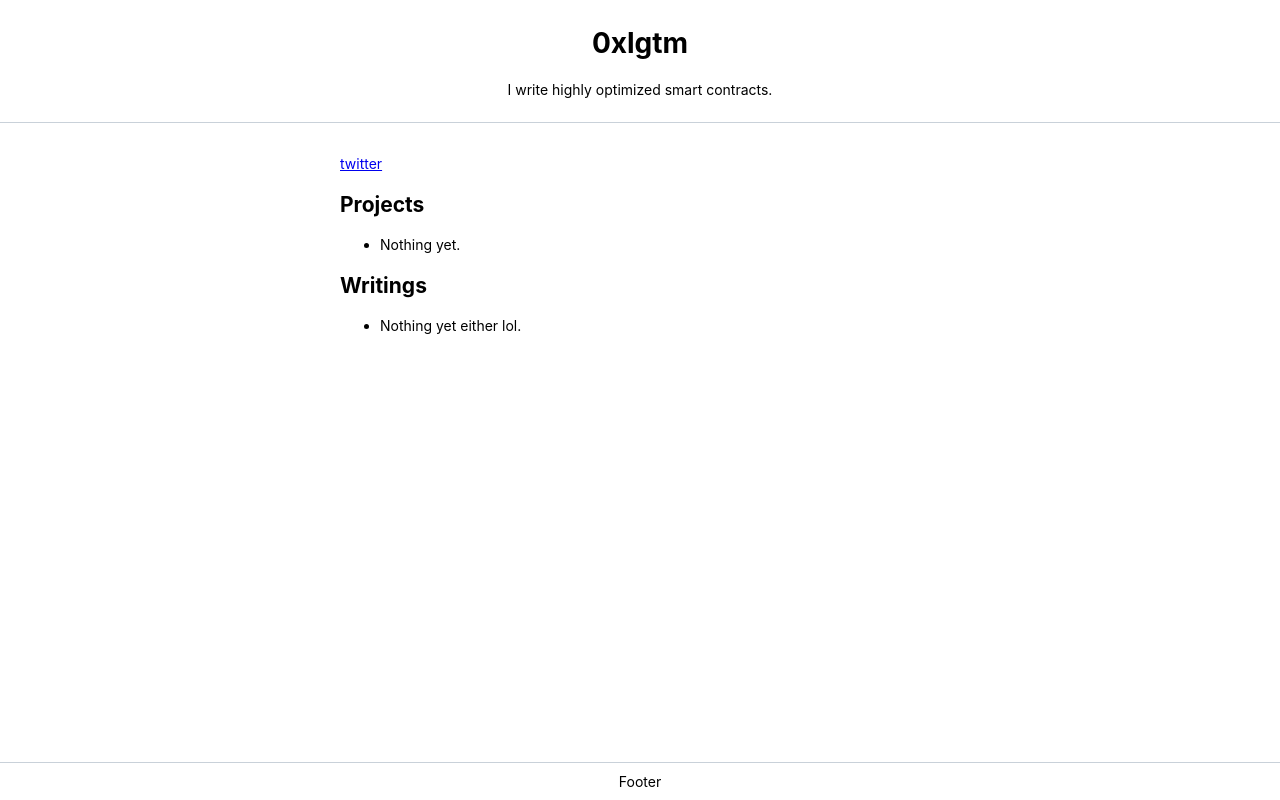
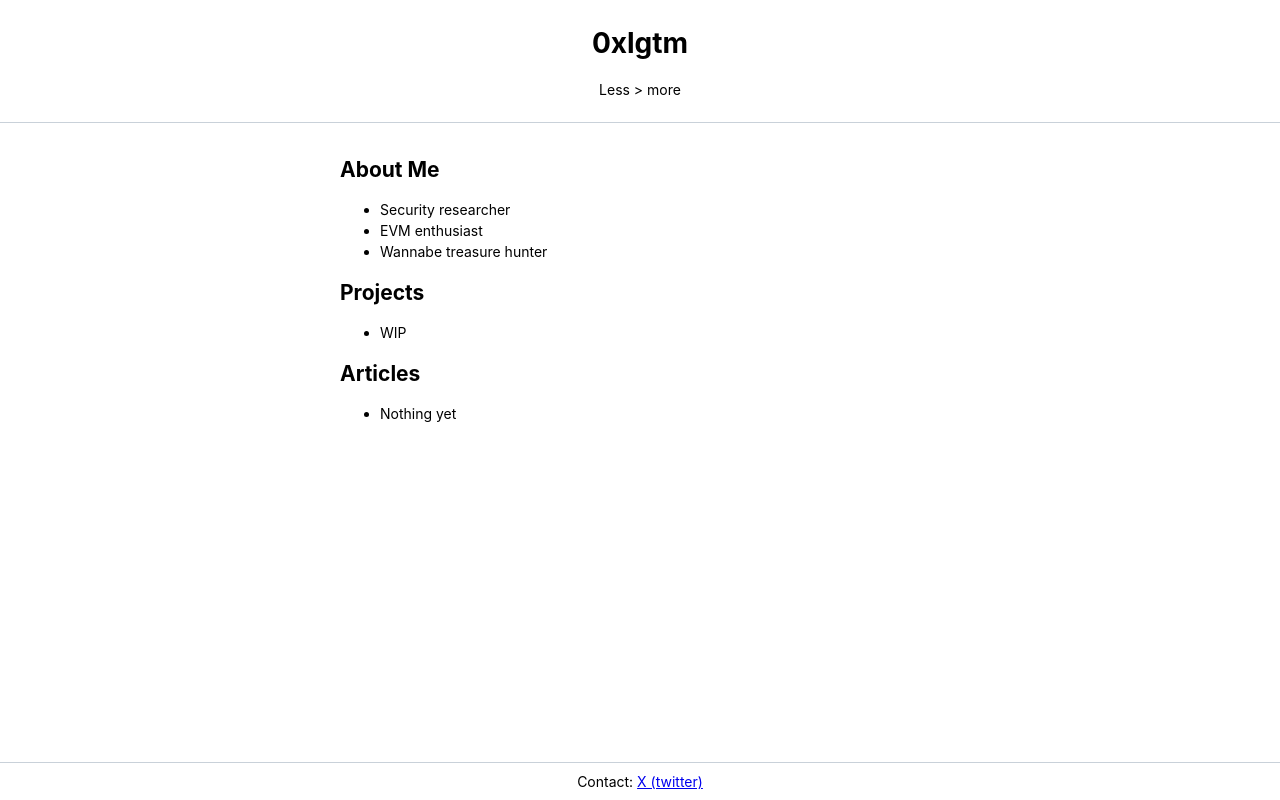
Before and after one commit to 0xlgtm/0xlgtm.com, an Eleventy site: page index.html in a window 1280 px wide. Built offline with nearby package versions, Linux system fonts and the light colour scheme; Eleventy itself is replaced by a stand-in of ours; files that its build step writes are made by us from their sources.

Commit message:
updated home

```diff
--- a/index.html
+++ b/index.html
@@ -14,21 +14,27 @@
     <div class="full-screen">
         <div class="header">
             <h1>0xlgtm</h1>
-            <p>I write highly optimized smart contracts.</p>
+            <p>Less > more</p>
         </div>
         <div class="body">
-            <p><a href="https://x.com/0xlgtm">twitter</a></p>
-
+            <h2>About Me</h2>
+            <ul>
+                <li>Security researcher</li>
+                <li>EVM enthusiast</li>
+                <li>Wannabe treasure hunter</li>
+            </ul>
             <h2>Projects</h2>
             <ul>
-                <li>Nothing yet.</li>
+                <li>WIP</li>
             </ul>
-            <h2>Writings</h2>
+            <h2>Articles</h2>
             <ul>
-                <li>Nothing yet either lol.</li>
+                <li>Nothing yet</li>
             </ul>
         </div>
-        <div class="footer">Footer</div>
+        <div class="footer">
+            Contact: <a href="https://x.com/0xlgtm">X (twitter)</a>
+        </div>
     </div>
 </body>
 
```
